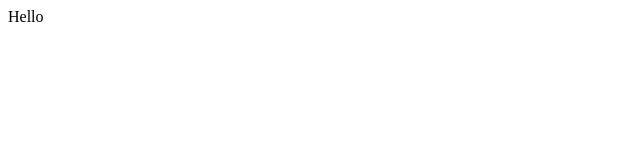
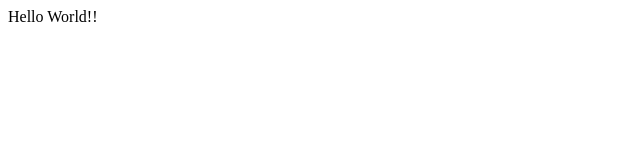
Before and after one commit to phucbui/weatherapp, a plain HTML site: page index.html in a window 1280 px wide. Shown: the full height of the page, 0-640 px from the left. Drawn offline with Linux system fonts and the light colour scheme.

Commit message:
Update index.html
Hello World

```diff
--- a/index.html
+++ b/index.html
@@ -7,6 +7,6 @@
     <title>Document</title>
 </head>
 <body>
-    Hello
+    Hello World!!
 </body>
 </html>
```
